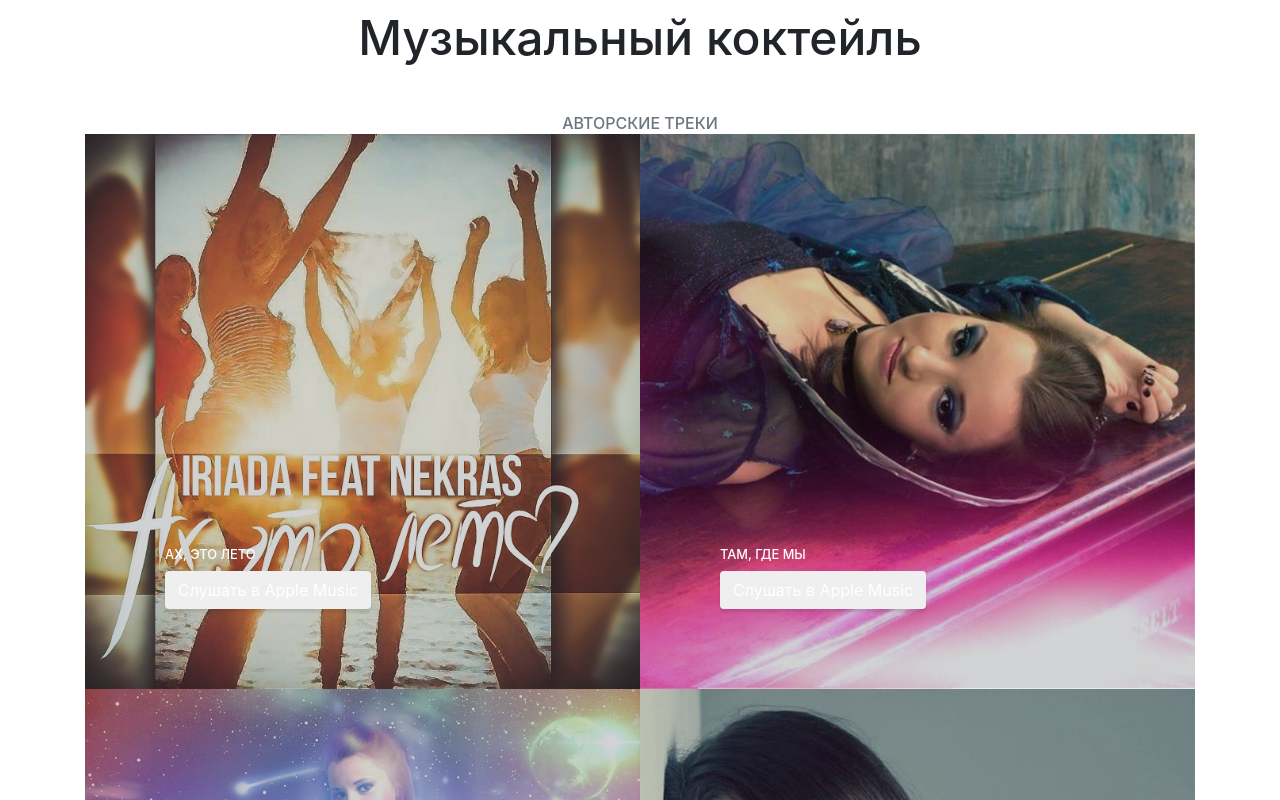
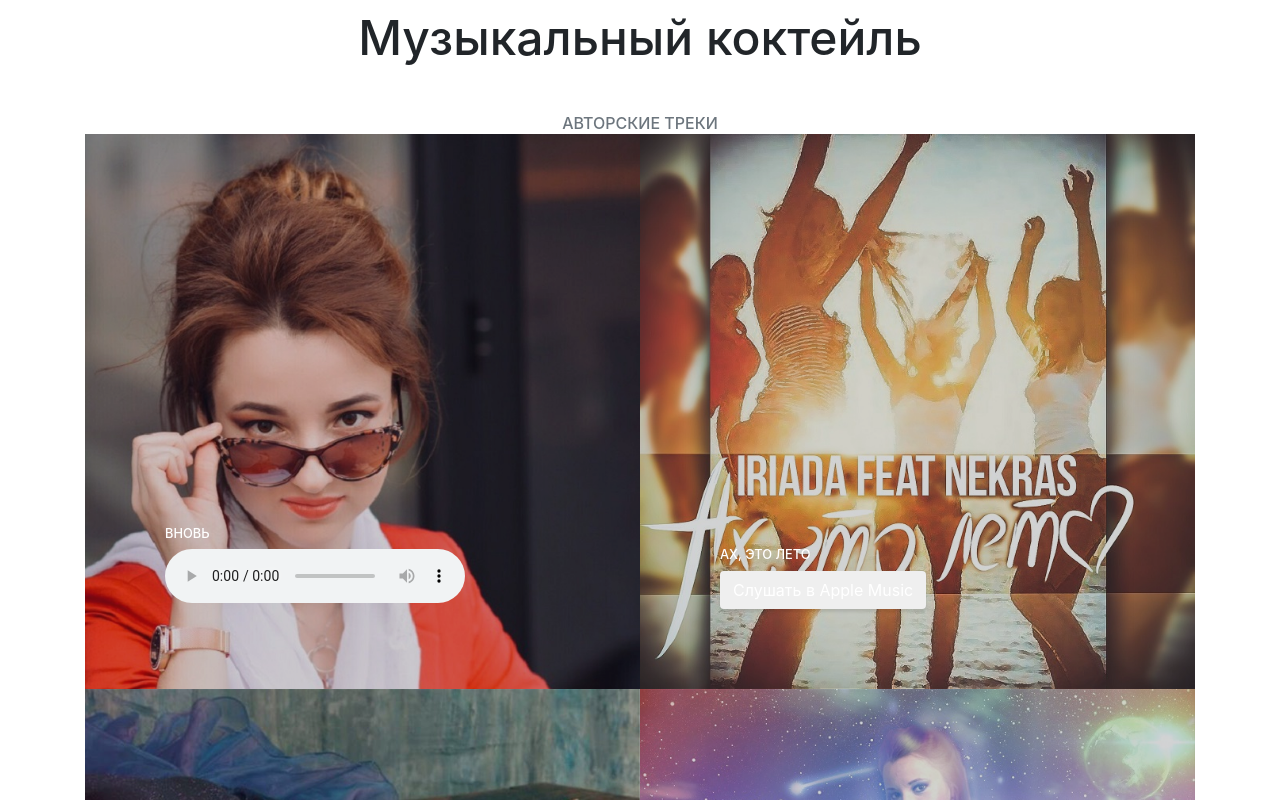
Before and after one commit to energy11900/energy.github.io, a website with bundled scripts: page index.html in a window 1280 px wide. Shown: the part 1300-2100 px from the top of the page. Built offline with nearby package versions, Linux system fonts and the light colour scheme.

Commit message:
new track

```diff
--- a/index.html
+++ b/index.html
@@ -212,6 +212,20 @@
 		  <h3 class="text-secondary mb-0">Авторские треки</h3>
         </div>
         <div class="row no-gutters">
+			<div class="col-lg-6">
+				<a class="portfolio-item" href="#">
+				  <span class="caption">
+					<span class="caption-content">
+					  <h2>Вновь</h2>
+						<audio controls preload="metadata">
+						  <source src="song/iriada5.mp3" type="audio/mpeg">
+						Your browser does not support the audio element.
+						</audio>
+					</span>
+				  </span>
+				  <img class="img-fluid" src="img/image4-vnov.jpg" alt="">
+				</a>
+			  </div>
           <div class="col-lg-6">
             <a class="portfolio-item" href="https://geo.itunes.apple.com/us/album/oh-this-summer-feat-nekras/956883683?i=956883685&mt=1&app=music">
               <span class="caption">
```
Also changed, not shown: img/image4-vnov.jpg (added), 1 other file.
